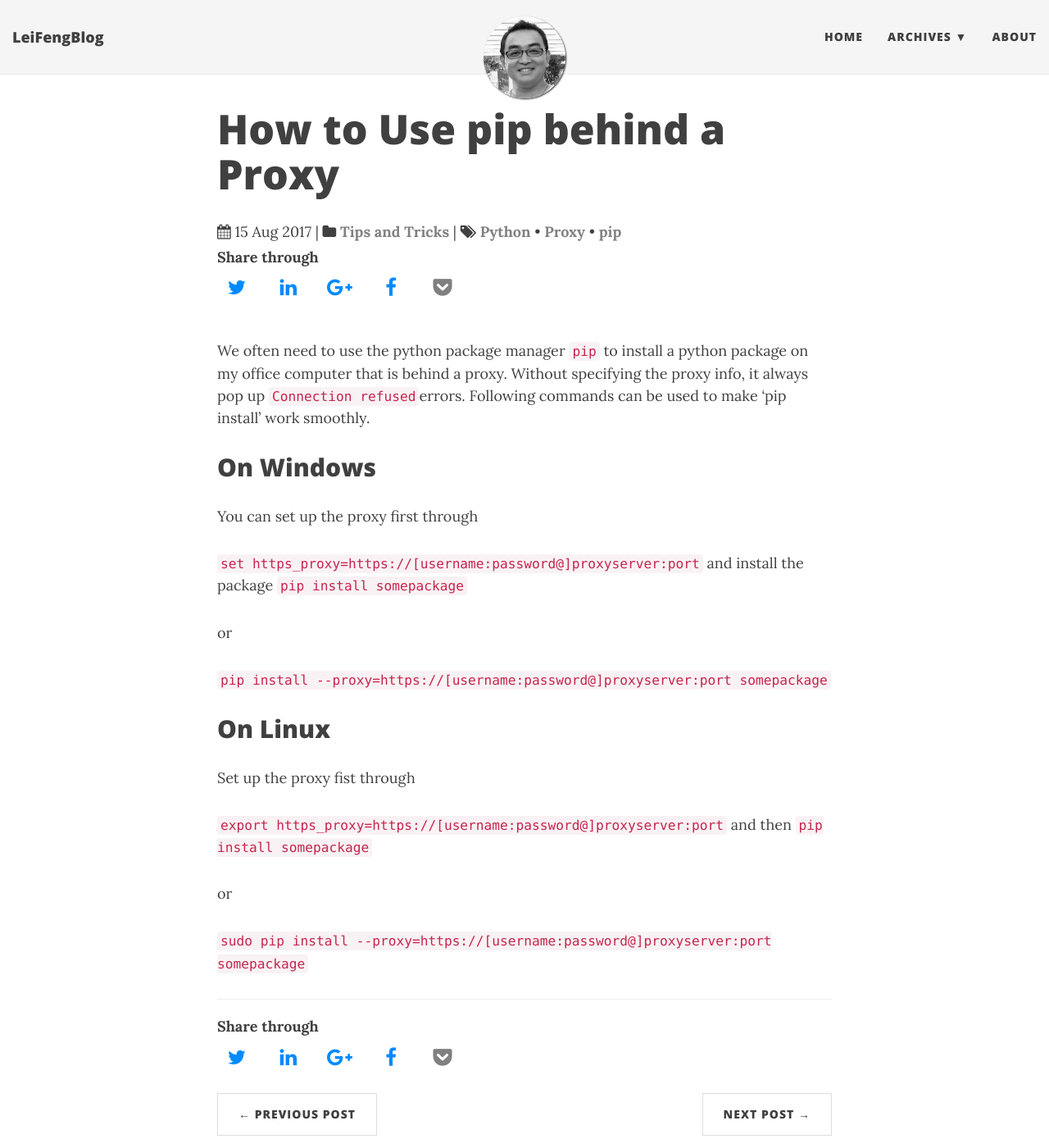
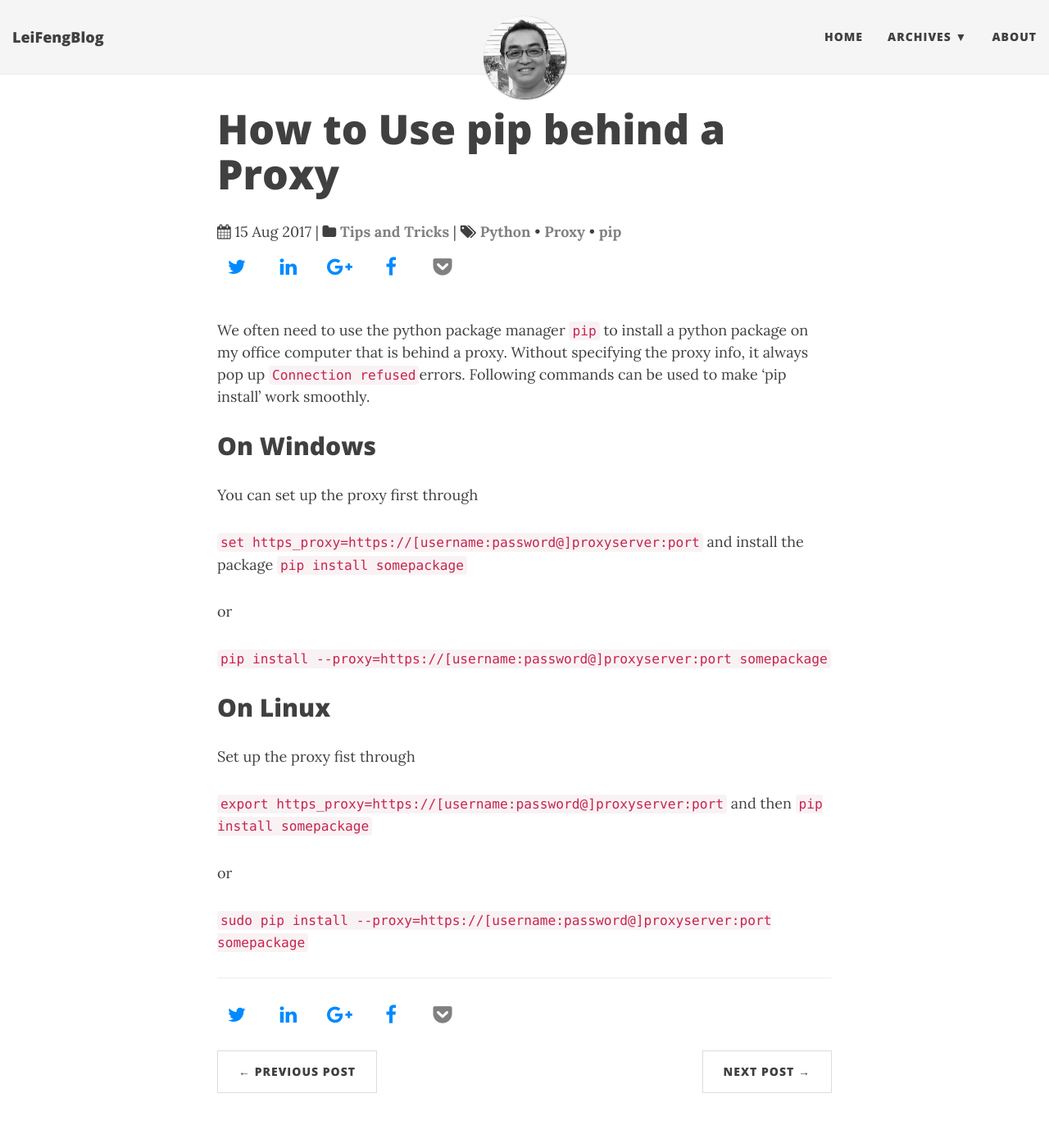
Before and after one commit to stonefl/stonefl.github.io, a Jekyll site: the page built from _posts/2017-09-22-how-to-use-pip-behind-a-proxy.md, in a window 1280 px wide and 1400 px high. Shown: the whole window at 82% size. Built offline with Jekyll 4.4.1, drawn with Linux system fonts in a browser that asks for light colours; nearby versions of some CDN libraries; comment, search, counter and statistics services are not loaded.

Commit message:
Update share-social-icons.html

```diff
--- a/_includes/share-social-icons.html
+++ b/_includes/share-social-icons.html
@@ -1,7 +1,6 @@
 <div class="container beautiful-jekyll-foote">
   <div class="row">
-     <strong>Share through</strong>
-     <ul class="list-inline">
+     <ul class="list-inline footer-links">
          <!--twitter-->
          <li>
               <a href="https://twitter.com/share?text={{ page.title }}&amp;url={{ site.url }}{{ page.url }}&amp;via={{ site.author.twitter }}"  target="_blank" title="Share on twitter">
```
